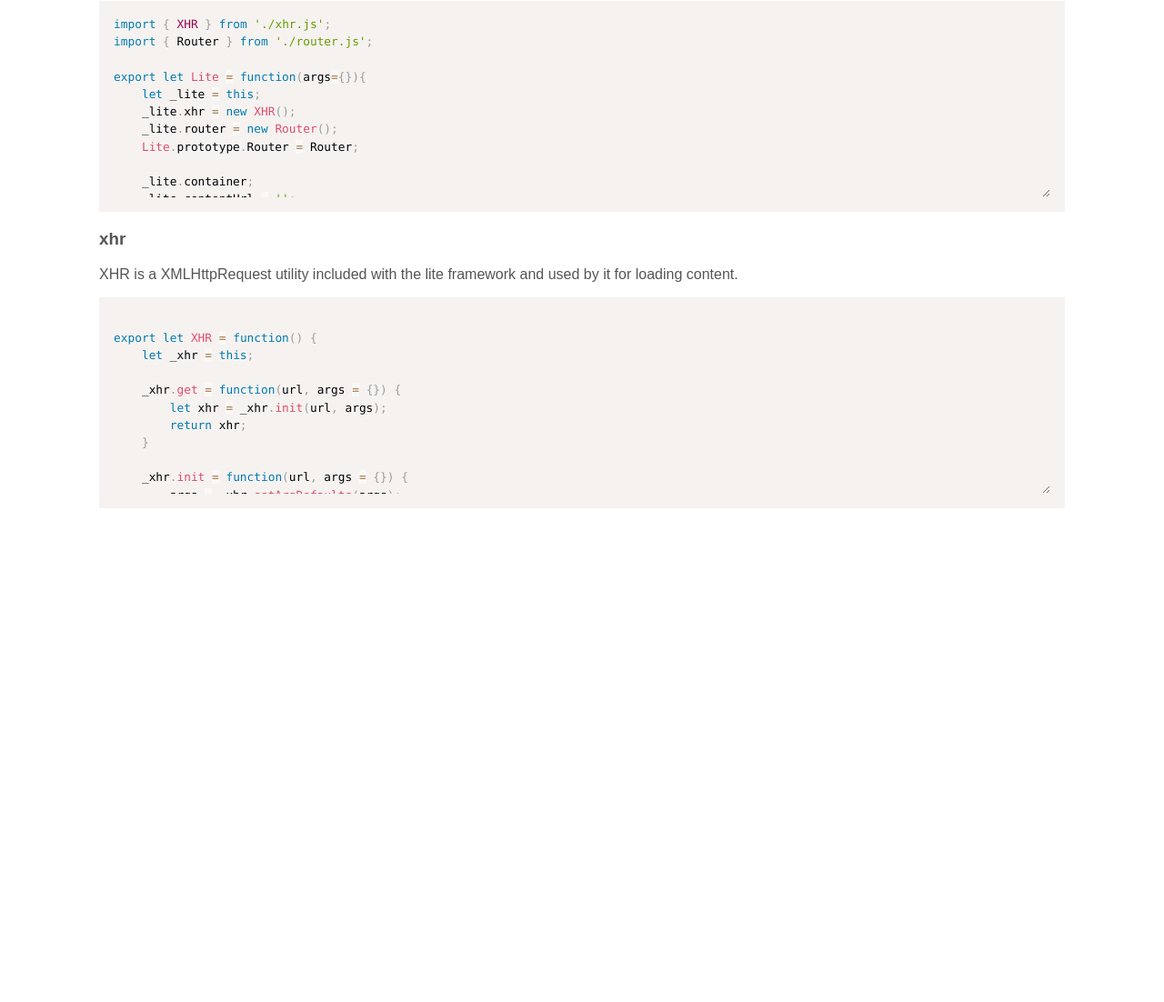
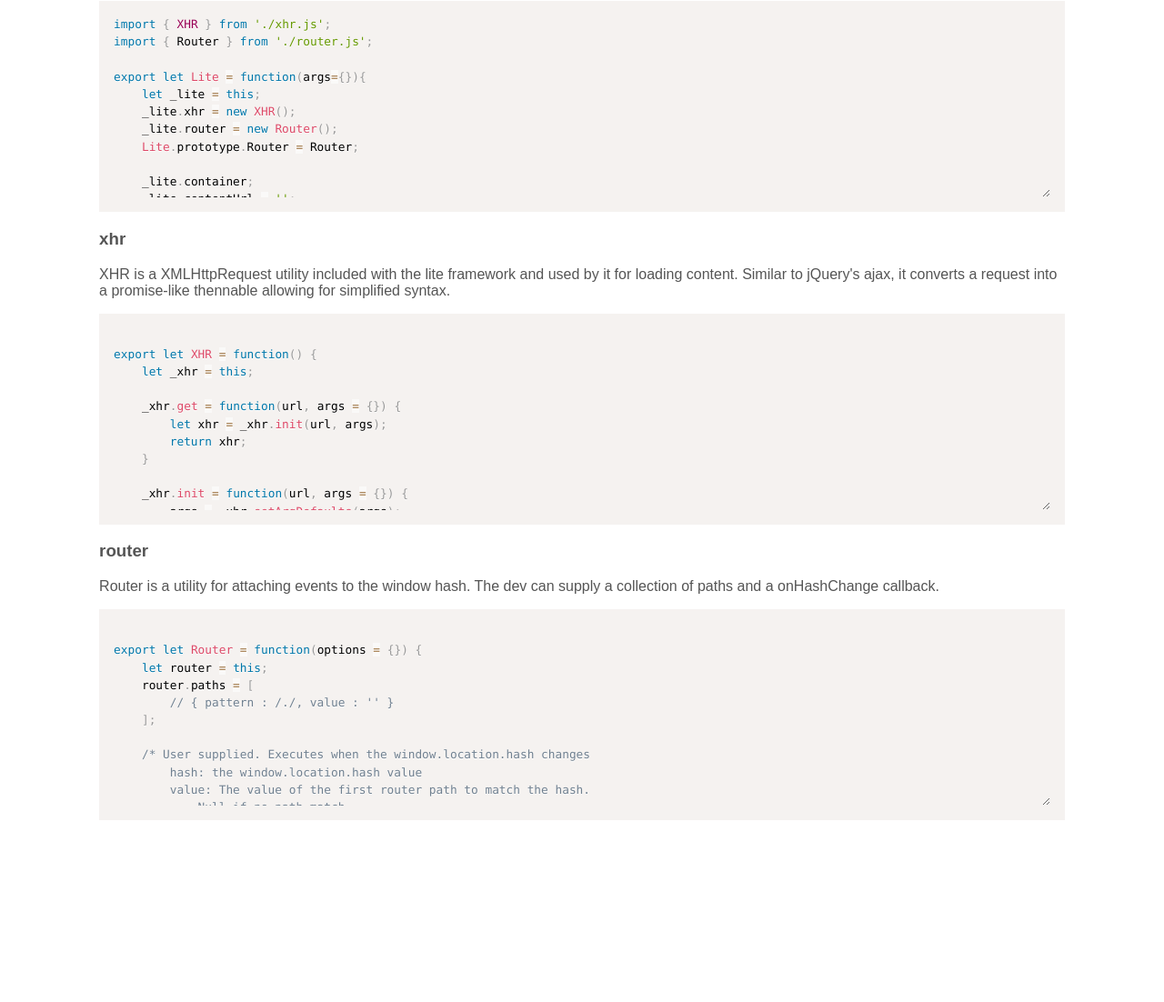
Before and after one commit to unstableconfiguration/lite, a plain HTML site: page site/code.html in a window 1280 px wide. Shown: the part 243-1345 px from the top of the page at 91% size. Before the commit the page ends 1056 px from the top, so only its background shows below. Drawn offline with nearby package versions, Linux system fonts and the light colour scheme.

Commit message:
added router code sample

```diff
--- a/site/code.html
+++ b/site/code.html
@@ -23,8 +23,16 @@
         <pre class='language-javascript'><code id='liteCode'></code></pre>
 
         <p><h3>xhr</h3></p>
-        <p>XHR is a XMLHttpRequest utility included with the lite framework and used by it for loading content. </p>
+        <p>XHR is a XMLHttpRequest utility included with the lite framework and
+            used by it for loading content. Similar to jQuery's ajax, it converts a request into
+            a promise-like thennable allowing for simplified syntax.</p>
         <pre class='language-javascript'><code id='xhrCode'></code></pre>
+
+        <p><h3>router</h3></p>
+        <p>Router is a utility for attaching events to the window hash. The dev can supply a collection
+            of paths and a onHashChange callback.
+        </p>
+        <pre class='language-javascript'><code id='routerCode'></code></pre>
 
         <div id='filler' style='height:200px'></div>
     </div>
@@ -48,5 +56,10 @@
                 Prism.highlight(text, Prism.languages.javascript, 'javascript');
         });
 
+        fetchCode('../router.js', (text) => {
+            document.getElementById('routerCode').innerHTML =
+                Prism.highlight(text, Prism.languages.javascript, 'javascript');
+        });
+
     })();
 </script>
```
